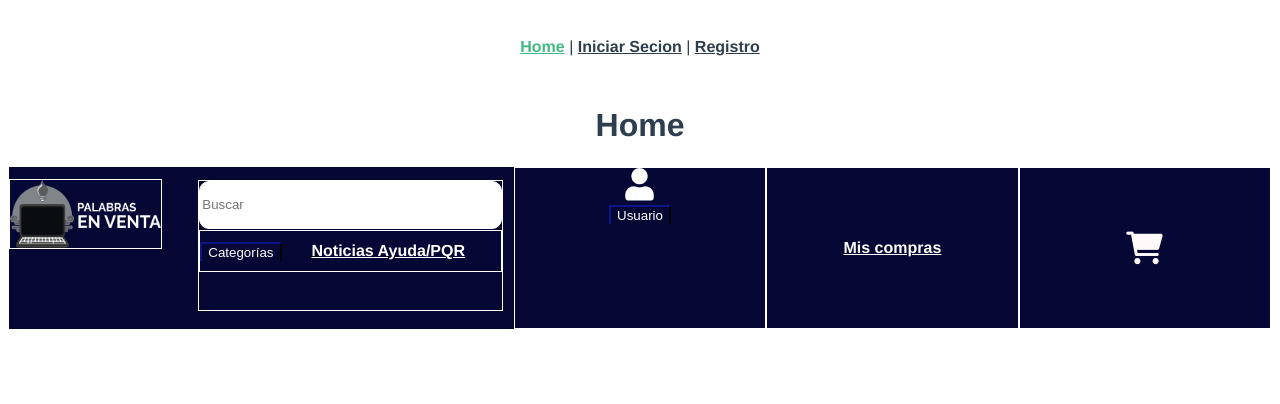
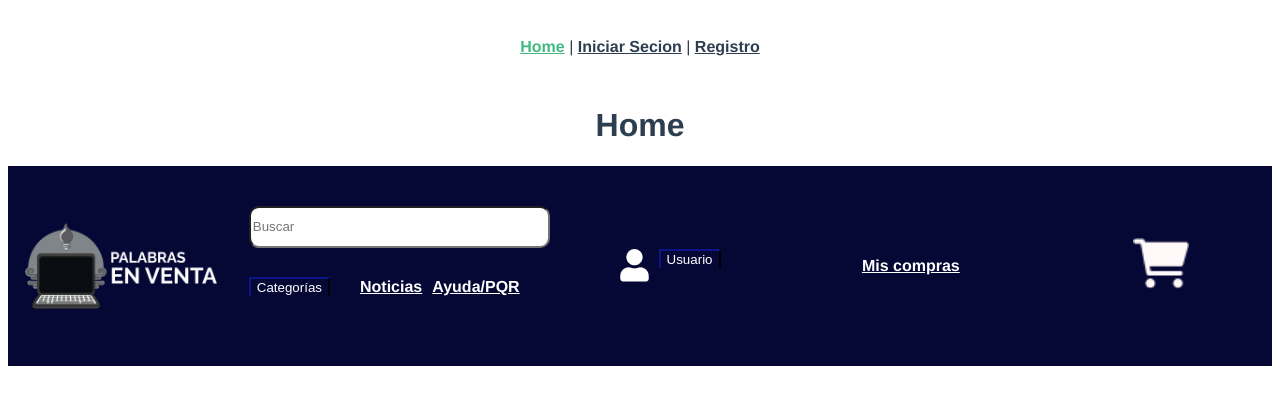
Before and after one commit to JorgeMejiaH/palabras-en-venta, a Vue app: page / in a window 1280 px wide. Shown: the top 404 px of the page. Built offline with nearby package versions, Linux system fonts and the light colour scheme.

Commit message:
Css Navbar full

```diff
--- a/src/components/Navbar/DropdownCategory.vue
+++ b/src/components/Navbar/DropdownCategory.vue
@@ -1,13 +1,17 @@
 <template>
   <div>
-    <Dropdown :buttonText="selectedOption" >
+    <Dropdown :buttonText="selectedOption">
+      <div class="dropdown-menu-category">
         <li
           v-for="(option, index) in options"
           :key="index"
           @click="selectOption(option)"
         >
-        <router-link :to="optionRoutes[option]" class="router-dropdown">{{ option }}</router-link>
+          <router-link :to="optionRoutes[option]" class="router-dropdown">{{
+            option
+          }}</router-link>
         </li>
+      </div>
     </Dropdown>
   </div>
 </template>
@@ -47,7 +51,12 @@ export default {
 </script>
 
 <style>
-.router-dropdown{
+.dropdown-menu-category {
+  position: absolute;
+  background-color: #050835;
+}
+.router-dropdown {
   color: white;
+  cursor: pointer;
 }
 </style>
--- a/src/components/Navbar/DropdownUser.vue
+++ b/src/components/Navbar/DropdownUser.vue
@@ -1,15 +1,19 @@
 <template>
   <div>
     <Dropdown :buttonText="selectedOption">
+      <div class="dropdown-menu-user">
         <li
           v-for="(option, index) in options"
           :key="index"
           @click="selectOption(option)"
         >
           <div>
-          <router-link :to="optionRoutes[option]" class="router-dropdown">{{ option }}</router-link>
+            <router-link :to="optionRoutes[option]" class="router-dropdown">{{
+              option
+            }}</router-link>
           </div>
         </li>
+      </div>
     </Dropdown>
   </div>
 </template>
@@ -40,5 +44,13 @@ export default {
 </script>
 
 <style>
-/* Add your global styles here */
+.dropdown-menu-user {
+  position: absolute;
+  background-color: #050835;
+  width: 100%;
+}
+.router-dropdown {
+  color: white;
+  cursor: pointer;
+}
 </style>
--- a/src/components/Navbar/Navbar.vue
+++ b/src/components/Navbar/Navbar.vue
@@ -11,7 +11,7 @@
       />
       <div class="nav-links-grouped">
         <dropdown-category />
-        <nav>
+        <nav class="news-help">
           <router-link to="/news" class="nav-router-news">Noticias</router-link>
           <router-link to="/help" class="nav-router-help">
             Ayuda/PQR
@@ -34,10 +34,9 @@
       <img
         src="@/assets/cart-shopping.png"
         alt="cart"
-        class="nav-shopping-cart"
+        class="img-shopping-cart"
       />
     </router-link>
-    <!--Insertar imagen del carrito de compras-->
   </div>
 </template>
 
@@ -52,68 +51,70 @@ export default {
 
 <style>
 .Navbar {
+  position: relative;
   display: grid;
   grid-template-columns: repeat(5, 1fr);
   background-color: #050835;
-  border: 1px solid #fff;
-  height: 5%;
-}
-.Navbar > * {
-  border: 1px solid #fff; /* Grid item border */
+  width: 100%;
+  height: 200px;
 }
 .nav-img-logo {
-  margin-top: 5%;
-  width: 60%;
+  position: relative;
+  left: 7%;
+  width: 80%;
+  height: auto;
+  align-self: center;
+}
+.nav-grouped{
+  position: relative;
+  align-self: center;
+  justify-self: center;
+  width: 100%;
+  height: 60%;
+  display: grid;
+  grid-template-rows: repeat(2, 1fr);
+}
+.nav-links-grouped{
+  display: flex;
+  align-items: center;
+}
+.news-help{
+  display: flex;
+  align-items: center;
+}
+.nav-router-news{
+  color: white;
+  margin-right: 10px;
+}
+.nav-router-help{
+  color: white;
+}
+.nav-search-bar{
+  border-radius: 10px;
+}
+.nav-user-block{
+  position: relative;
+  display: flex;
+  align-self: center;
+  justify-self: center;
+}
+.img-user-logo{
+  width: 100%;
+  height: auto;
+  margin-right: 10px;
+}
+.nav-router-cart{
+  align-self: center;
+  justify-self: center;
+}
+.img-shopping-cart{
+  width: 150%;
   height: auto;
 }
-.nav-grouped {
-  position: relative;
-  top: 8%;
-  left: -25%;
-  display: grid;
-  grid-template-rows: repeat(2, 1fr); /* Adjust the number of rows as needed */
-  gap: 1%;
-  border: 1px solid #fff;
-  width: 120%;
-  height: 80%;
-}
-.nav-grouped > * {
-  border: 1px solid #fff;
-}
-.nav-links-grouped {
-  display: flex;
-  flex-direction: row;
-  align-items: center;
-  height: 50%;
-}
-.nav-category {
-  color: #fff;
-}
-.nav-router-news {
-  color: #fff;
-}
-.nav-router-help {
-  color: #fff;
-}
-.nav-search-bar {
-  border-radius: 10px;
-}
-.nav-user {
-  display: grid;
-  grid-column: 3;
-  color: #fff;
-  place-items: center;
-}
-.nav-router-shop-list {
-  display: grid;
-  color: #fff;
+.nav-router-shop-list{
+  align-self: center;
+  justify-self: center;
   font-weight: bold;
-  place-items: center;
-}
-.nav-router-cart {
-  display: grid;
-  color: #fff;
-  font-weight: bold;
-  place-items: center;
+  color: white;
 }
 </style>
```
Lines whose indentation alone changed are shown as unchanged.
